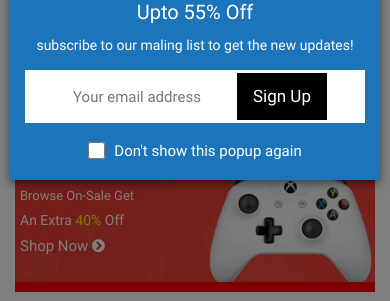
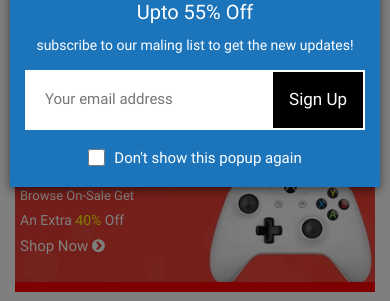
Before and after one commit to shreekogul/port, a plain HTML site: page project 2/index.html in a window 390 px wide. Shown: the part 334-635 px from the top of the page. Drawn offline with Linux system fonts and the light colour scheme.

Commit message:
project 2 model change

```diff
--- a/project 2/css/stylesheet.scss
+++ b/project 2/css/stylesheet.scss
@@ -2178,8 +2178,22 @@ body{
                     }
                     .join{
                         margin-bottom: 15px;
+                        position: relative;
+                        padding: 30px 0px;
                         .input-1{
-                            width: 171px;
+                            width: 275px;
+                            position: absolute;
+                            left: 0px;
+                            top: 0px;
+                            bottom: 0px;
+                            padding: 0px 0px 0px 20px;
+                        }
+                        .sign{
+                            position: absolute;
+                            right: 0px;
+                            top: 0px;
+                            bottom: 0px;
+                            margin: 2px;
                         }
                     }
                 }
```
Also changed, not shown: project 2/css/stylesheet.css, 1 other file.
